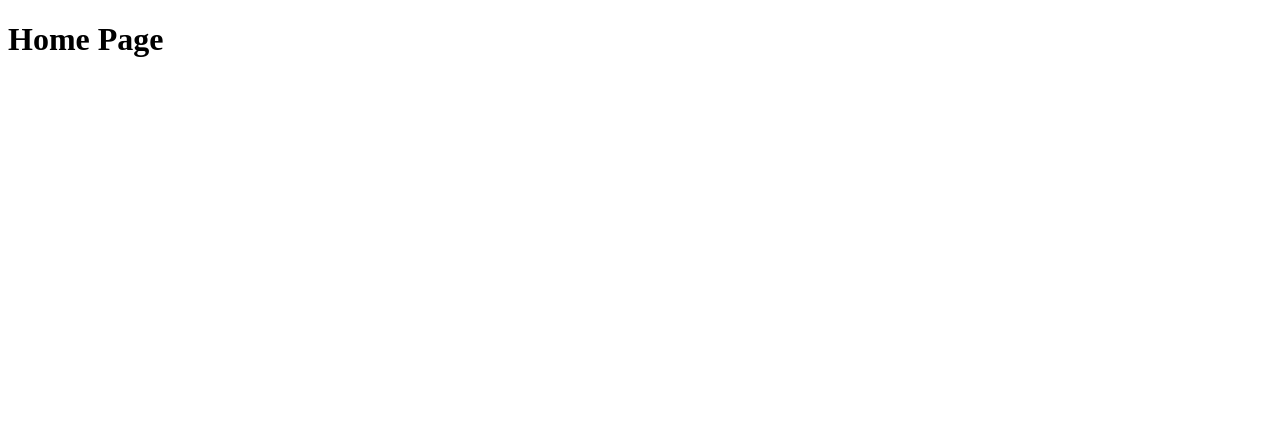
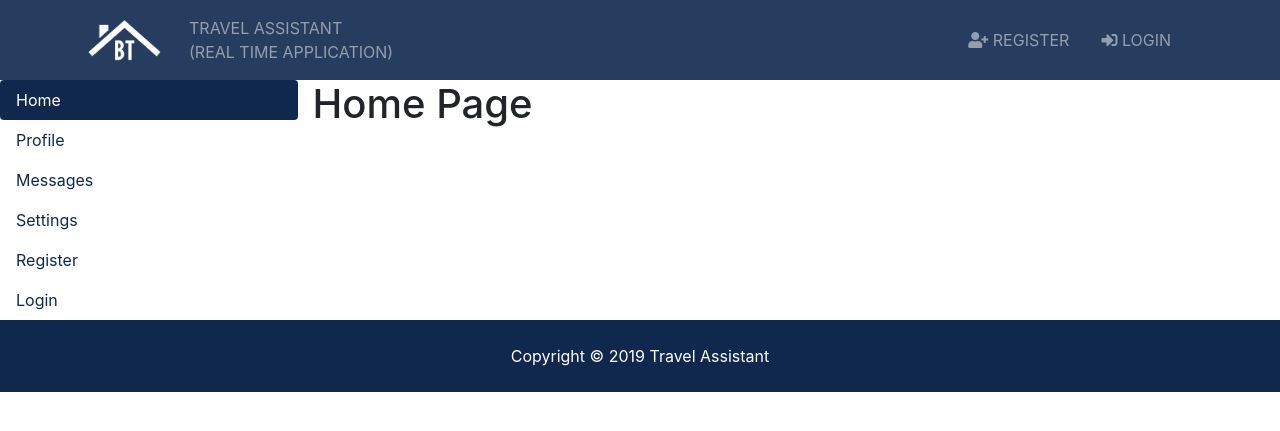
Before and after one commit to mohitgauniyal/travelassistant, a Django app: page / in a window 1280 px wide. Before the commit the part shown is almost empty. Shown: the top 431 px of the page. Run offline with Django 3.2, Linux system fonts and the light colour scheme; some libraries are stand-ins or nearby versions.

Commit message:
Add Layout

```diff
--- a/templates/base.html
+++ b/templates/base.html
@@ -1,12 +1,44 @@
+{% load static %}
+
 <!DOCTYPE html>
 <html lang="en">
 <head>
     <meta charset="UTF-8">
     <meta name="viewport" content="width=device-width, initial-scale=1.0">
     <meta http-equiv="X-UA-Compatible" content="ie=edge">
+
+          <!-- Font Awesome -->
+          <link rel="stylesheet" href="{% static 'css/all.css' %}">
+          <!-- Bootstrap -->
+          <link rel="stylesheet" href="{% static 'css/bootstrap.css' %}">
+          <!-- Custom -->
+          <link rel="stylesheet" href="{% static 'css/style.css' %}">
+          <!-- Lightbox -->
+          <link rel="stylesheet" href="{% static 'css/lightbox.min.css' %}">
+
     <title>Realtime Assistant</title>
 </head>
 <body>
-    {% block content %} {% endblock %}
+
+
+    <!-- Top Bar -->
+    {% include 'partials/_topbar.html' %}
+
+    <div class="row">
+        <!-- Nav Bar -->
+        {% include 'partials/_navbar.html' %}
+        <!-- Content -->
+        {% block content %} {% endblock %}
+    </div>
+
+    <!-- Footer -->
+    {% include 'partials/_footer.html' %}
+
+
+    <script src="{% static 'js/jquery-3.3.1.min.js' %}"></script>
+    <script src="{% static 'js/bootstrap.bundle.min.js' %}"></script>
+    <script src="{% static 'js/lightbox.min.js' %}"></script>
+    <script src="{% static 'js/main.js' %}"></script>
+
 </body>
 </html>
--- /dev/null
+++ b/templates/partials/_footer.html
@@ -0,0 +1,5 @@
+<!-- Footer -->
+<footer id="main-footer" class="py-4 bg-primary text-white text-center">
+    Copyright &copy;
+    <span class="year"></span> Travel Assistant
+  </footer>
--- /dev/null
+++ b/templates/partials/_navbar.html
@@ -0,0 +1,10 @@
+<div class="col-3">
+    <div class="nav flex-column nav-pills" id="v-pills-tab" role="tablist" aria-orientation="vertical">
+        <a class="nav-link active" id="v-pills-home-tab" data-toggle="pill" href="#v-pills-home" role="tab" aria-controls="v-pills-home" aria-selected="true">Home</a>
+        <a class="nav-link" id="v-pills-profile-tab" data-toggle="pill" href="#v-pills-profile" role="tab" aria-controls="v-pills-profile" aria-selected="false">Profile</a>
+        <a class="nav-link" id="v-pills-messages-tab" data-toggle="pill" href="#v-pills-messages" role="tab" aria-controls="v-pills-messages" aria-selected="false">Messages</a>
+        <a class="nav-link" id="v-pills-settings-tab" data-toggle="pill" href="#v-pills-settings" role="tab" aria-controls="v-pills-settings" aria-selected="false">Settings</a>
+        <a class="nav-link" id="v-pills-register-tab" data-toggle="pill" href="#v-pills-register" role="tab" aria-controls="v-pills-settings" aria-selected="false">Register</a>
+        <a class="nav-link" id="v-pills-login-tab" data-toggle="pill" href="#v-pills-login" role="tab" aria-controls="v-pills-settings" aria-selected="false">Login</a>
+    </div>
+</div>
--- /dev/null
+++ b/templates/partials/_topbar.html
@@ -0,0 +1,38 @@
+{% load static %}
+  <!-- Topbar -->
+  <nav class="navbar navbar-expand-lg navbar-dark bg-primary sticky-top">
+    <div class="container">
+      <a class="navbar-brand" href="index.html">
+        <img src="{% static 'img/logo.png' %}" class="logo" alt="">
+      </a>
+      <button class="navbar-toggler"  type="button" data-toggle="collapse" data-target="#navbarNavAltMarkup">
+        <span class="navbar-toggler-icon"></span>
+      </button>
+      <div class="collapse navbar-collapse" id="navbarNavAltMarkup">
+
+        <ul class="navbar-nav">
+          <li class="nav-item mr-3">
+            <a class="nav-link" href="#">
+              Travel Assistant
+              <br>
+              (Real time application)
+            </a>
+          </li>
+        </ul>
+
+        <ul class="navbar-nav ml-auto">
+          <li class="nav-item mr-3">
+            <a class="nav-link" href="register.html">
+              <i class="fas fa-user-plus"></i> Register</a>
+          </li>
+          <li class="nav-item mr-3">
+            <a class="nav-link" href="login.html">
+              <i class="fas fa-sign-in-alt"></i>
+
+              Login</a>
+          </li>
+        </ul>
+
+      </div>
+    </div>
+  </nav>
```
Also changed, not shown: travelassistant/static/img/about.jpg (added), travelassistant/static/img/building.jpg (added), travelassistant/static/img/lightbox/close.png (added), travelassistant/static/img/lightbox/loading.gif (added), travelassistant/static/img/lightbox/next.png (added), travelassistant/static/img/lightbox/prev.png (added), travelassistant/static/img/logo.png (added), travelassistant/static/img/showcase.jpg (added).
